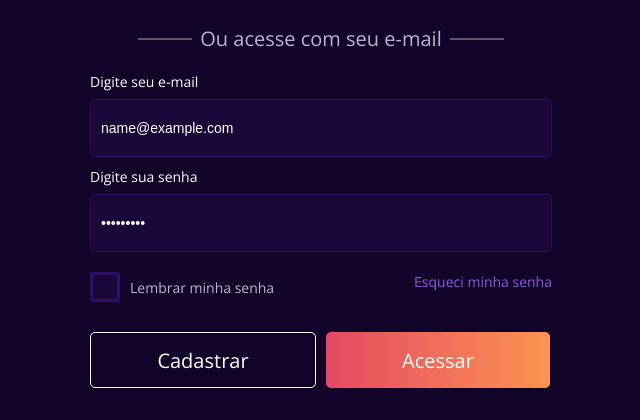
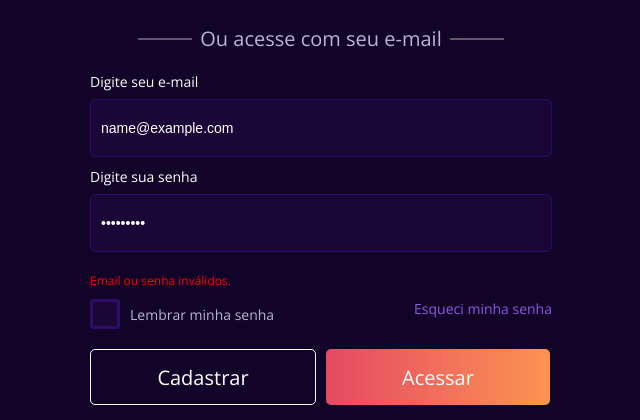
Before and after one commit to gabrieltdev/ProjetoPrincipalMelhorado, a plain HTML site: page paginas/login/entrar.html in a window 1280 px wide. Both pictures are taken after typing "name@example.com", "Sample123" into the empty fields and a click on the button "Acessar". Shown: the part 486-906 px from the top of the page, without its empty margins (319-959 px from the left). Drawn offline with nearby package versions, Linux system fonts and the light colour scheme.

Commit message:
criado um alerta para senha ou email invalidos

```diff
--- a/paginas/login/entrar.css
+++ b/paginas/login/entrar.css
@@ -232,7 +232,9 @@ input::placeholder {
 }
 
 .alerta {
-    color: rgb(150, 6, 6);
+    font-size: 12px;
+    color: red;
+    font-family: 'Open Sans';
 }
 
 .container-botoes {
--- a/paginas/login/entrar.html
+++ b/paginas/login/entrar.html
@@ -57,6 +57,9 @@
                         <label for="senha">Digite sua senha</label>
                         <input type="password" id="senha" name="senha" autocomplete="current-password" placeholder="Digite sua senha" required>
                     </div>
+
+                    <div class="alerta" id="alerta" ></div>
+
                     <div class="container-botoes-senha">
                         <div>
                             <label class="botao-lembrar-senha" for="lembrar">
@@ -69,7 +72,7 @@
                             <a href="#">Esqueci minha senha</a>
                         </div>
                     </div>
-                    <div class="alerta"></div>
+
                     <div class="container-botoes">
                         <div class="botao-cadastrar">
                             <a href="/paginas/cadastro/cadastro.html">Cadastrar</a>
--- a/paginas/login/entrar.js
+++ b/paginas/login/entrar.js
@@ -1,20 +1,29 @@
+//validação usada somente para portfolio e não para uma aplicação real
 let emailUsuario = 'teste@teste.com';
 let senhaUsuario = '12345678';
 
 function fazerLogin() {
+    const alerta = document.getElementById('alerta')
 
     event.preventDefault()
 
-    let email = document.getElementById('email').value;
-    let senha = document.getElementById('senha').value;
-
-    if ( email===emailUsuario && senha===senhaUsuario ) {
+    if (validarEmail() && validarSenha()) {
         window.location.href = "/paginas/home/home.html";
     } else {
-        return
+        alerta.textContent = "Email ou senha inválidos.";
     }
 }
 
-//document.getElementById('botaoAcessar').addEventListener('click', fazerLogin); não funcionou so quando tirei o ponto
+function validarEmail() {
+    let email = document.getElementById('email').value;
+
+    return email === emailUsuario
+    }
+
+function validarSenha() {
+    let senha = document.getElementById('senha').value;
+
+    return senha === senhaUsuario
+}
+
 document.getElementById('botaoAcessar').addEventListener('click', fazerLogin)
-//se eu clicar no formulario ativa a função
```
